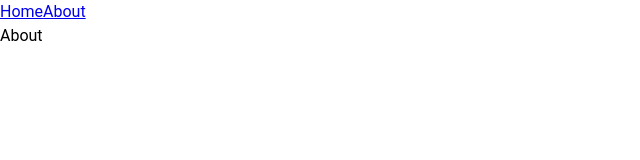
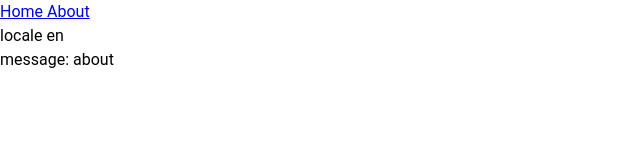
Before and after one commit to reekystive/web-video-chat, a Vue app in the folder frontend/: page /#/about in a window 1280 px wide. Shown: the top 160 px of the page, without its empty margins (0-640 px from the left). Built offline with nearby package versions, Linux system fonts and the light colour scheme.

Commit message:
Add vue-i18n

```diff
--- a/frontend/package.json
+++ b/frontend/package.json
@@ -11,10 +11,12 @@
   "dependencies": {
     "vite-plugin-vuetify": "^1.0.2",
     "vue": "^3.2.45",
+    "vue-i18n": "9",
     "vue-router": "4",
     "vuetify": "^3.0.1"
   },
   "devDependencies": {
+    "@intlify/unplugin-vue-i18n": "^0.8.2",
     "@mdi/font": "^7.1.96",
     "@vitejs/plugin-vue": "^4.0.0",
     "typescript": "^4.9.3",
--- a/frontend/src/App.vue
+++ b/frontend/src/App.vue
@@ -2,8 +2,8 @@
 </script>
 
 <template>
-  <RouterLink to="/">Home</RouterLink>
-  <RouterLink to="/about">About</RouterLink>
+  <RouterLink to="/"> Home </RouterLink>
+  <RouterLink to="/about"> About </RouterLink>
   <RouterView></RouterView>
 </template>
 
--- a/frontend/src/main.ts
+++ b/frontend/src/main.ts
@@ -2,9 +2,11 @@ import { createApp } from 'vue'
 import App from './App.vue'
 import vuetify from './plugins/vuetify.ts'
 import router from './plugins/router.ts'
+import i18n from './plugins/i18n.ts'
 
 
 createApp(App)
   .use(vuetify)
   .use(router)
+  .use(i18n)
   .mount('#app')
--- /dev/null
+++ b/frontend/src/plugins/i18n.ts
@@ -0,0 +1,6 @@
+import { createI18n } from 'vue-i18n'
+
+export default createI18n({
+  legacy: false,
+  locale: 'en',
+})
--- a/frontend/src/views/About.vue
+++ b/frontend/src/views/About.vue
@@ -1,9 +1,25 @@
-<script setup lang="ts"></script>
+<script setup lang="ts">
+import { useI18n } from 'vue-i18n'
+
+const { t } = useI18n({})
+</script>
 
 <template>
   <div>
-    About
+    <label for="locale"> locale </label>
+    <select v-model="$i18n.locale">
+      <option> en </option>
+      <option> zh </option>
+    </select>
+    <p> message: {{ t('about') }} </p>
   </div>
 </template>
 
 <style scoped></style>
+
+<i18n lang="yaml">
+  en:
+    about: "About"
+  zh:
+    about: "关于"
+</i18n>
--- a/frontend/vite.config.ts
+++ b/frontend/vite.config.ts
@@ -1,11 +1,13 @@
 import { defineConfig } from 'vite'
 import vue from '@vitejs/plugin-vue'
 import vuetify from 'vite-plugin-vuetify'
+import i18n from '@intlify/unplugin-vue-i18n/vite'
 
 // https://vitejs.dev/config/
 export default defineConfig({
   plugins: [
     vue(),
-    vuetify({ autoImport: true })
+    vuetify({ autoImport: true }),
+    i18n({ defaultSFCLang: 'yml' })
   ],
 })
```
Also changed, not shown: 1 other file (tests, documents, lock files or other folders).
